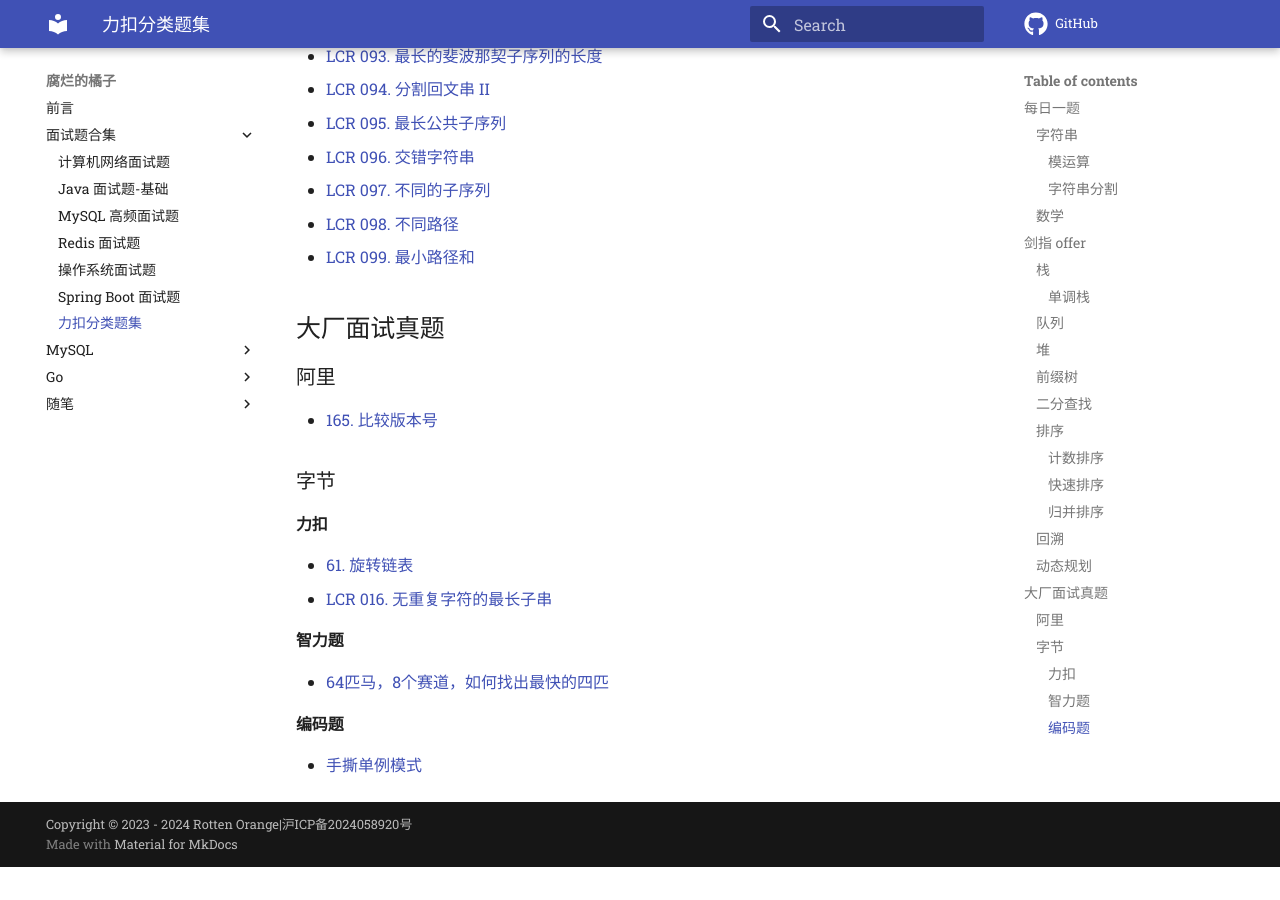
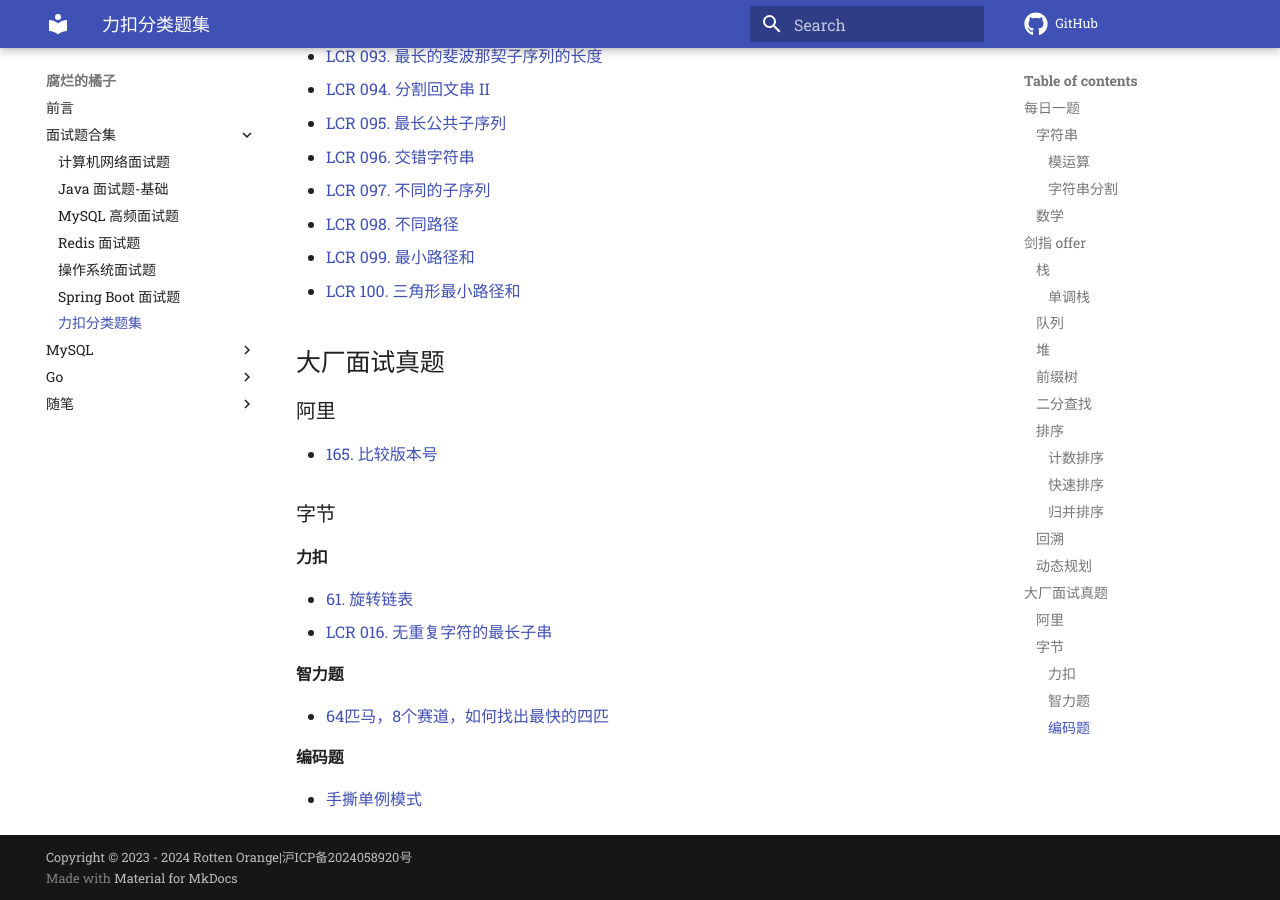
Before and after one commit to z1ming/cs-Hydra, an MkDocs documentation site: the page built from docs/文章/LeetCode.md, in a window 1280 px wide and 900 px high, scrolled down 2708 px. Built offline with MkDocs 1.6.1 and Material for MkDocs 9.7.7, drawn with Linux system fonts in a browser that asks for light colours; comment, search, counter and statistics services are not loaded; before the commit the page ends 3575 px from its top, so only the background shows below that.

Commit message:
Update LeetCode.md
Signed-off-by: Ziming Meng <zimingm94@gmail.com>

```diff
--- a/docs/文章/LeetCode.md
+++ b/docs/文章/LeetCode.md
@@ -100,6 +100,7 @@
 - [LCR 097. 不同的子序列](https://leetcode.cn/problems/21dk04/description/)
 - [LCR 098. 不同路径](https://leetcode.cn/problems/2AoeFn/description/)
 - [LCR 099. 最小路径和](https://leetcode.cn/problems/0i0mDW/description/)
+- [LCR 100. 三角形最小路径和](https://leetcode.cn/problems/IlPe0q/description/)
 
 ## 大厂面试真题
 
```
